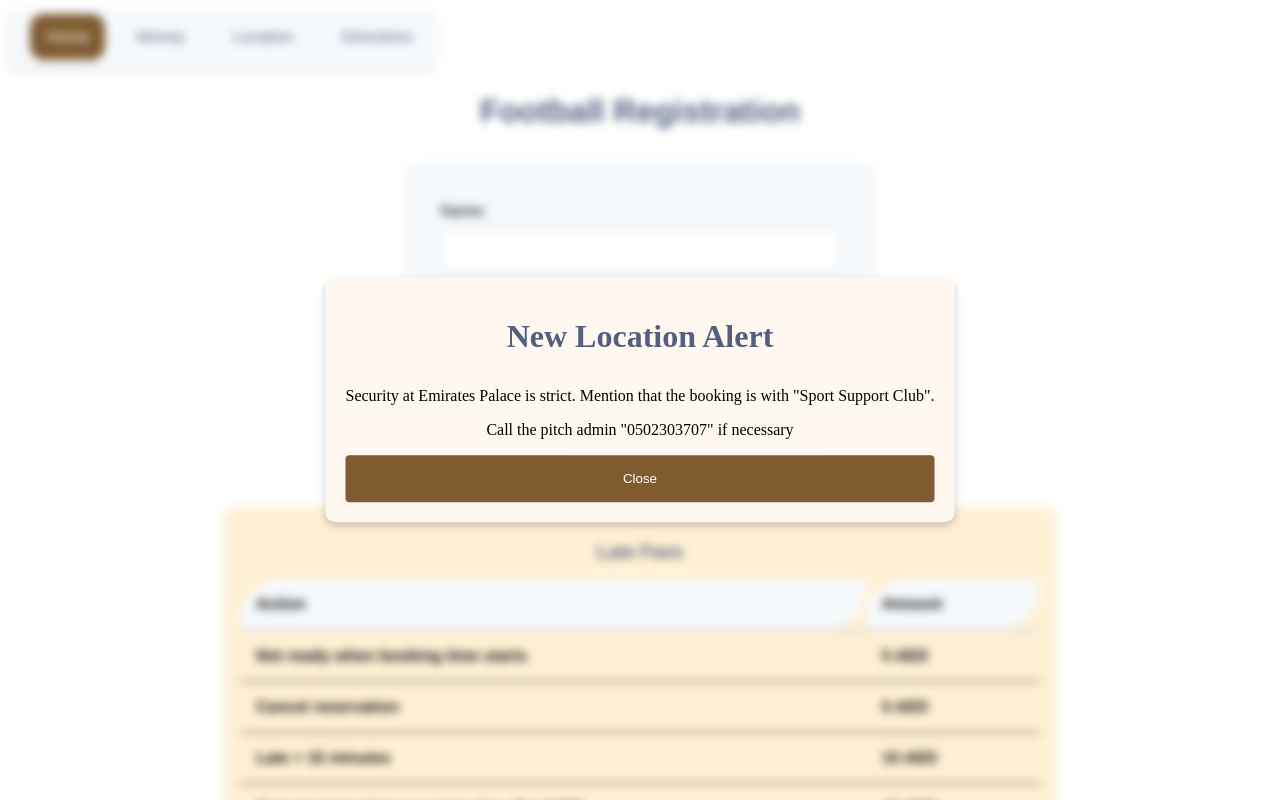
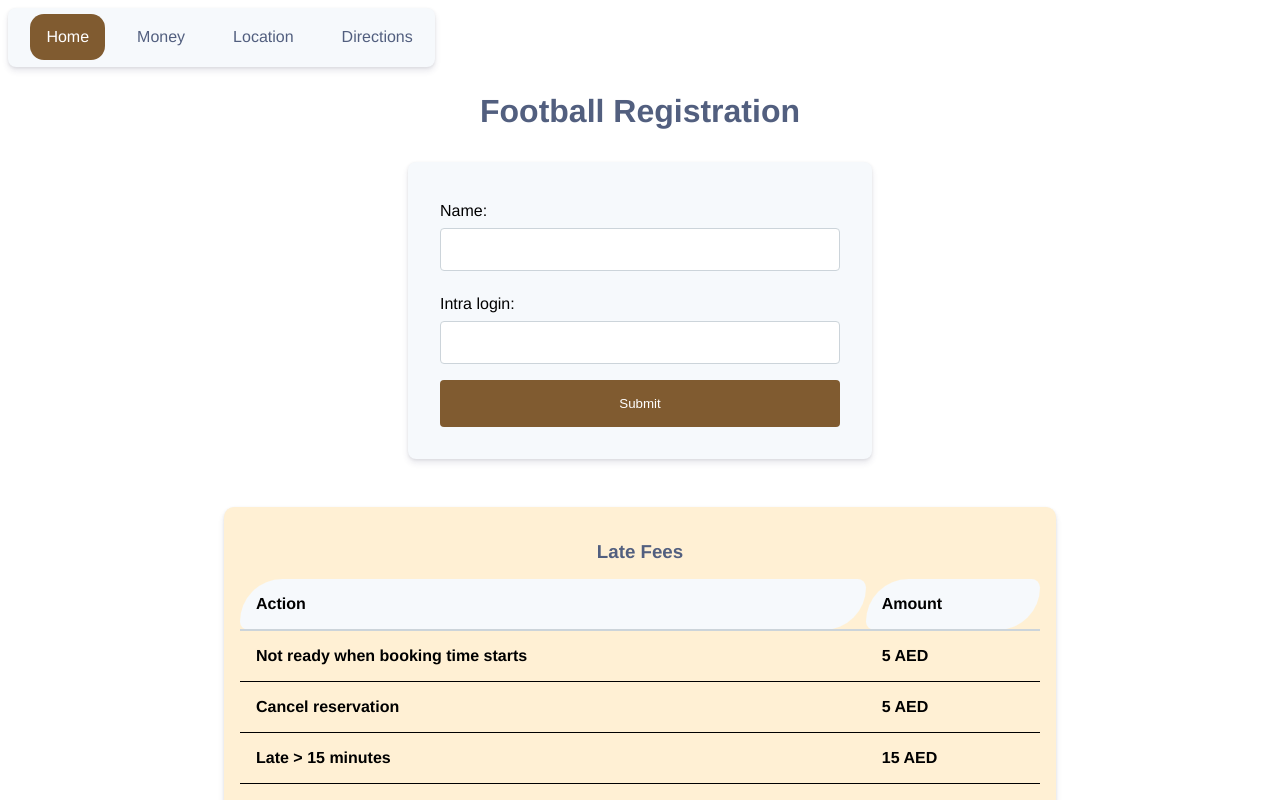
Before and after one commit to MahdyZ7/Football-website, a Next.js app: page / in a window 1280 px wide. Shown: the top 800 px of the page. Built offline with nearby package versions, Linux system fonts and the light colour scheme; no server answers; the database is empty.

Commit message:
clean up
checking if registration is open is done in the backend
removed blury effect
removed silly mouse hover effects on button

```diff
--- a/pages/api/register.ts
+++ b/pages/api/register.ts
@@ -26,7 +26,8 @@ export default async function handler(
 			const result = await registerUser(user);
 			if ( result.success )
 				res.status(200).json({ name, id});
-			res.status(result.status || 200).json(result);
+			else
+				res.status(result.status || 400).json(result);
 		} else if (req.method === "DELETE") {
 			const secretHeader = req.headers["x-secret-header"];
 			const mySecret = process.env["resetuser"];
--- a/pages/index.tsx
+++ b/pages/index.tsx
@@ -20,7 +20,7 @@ const Home: React.FC = () => {
 	useEffect(() => {
 		const timer = setTimeout(() => {
 			setShowPopup(false);
-		}, 20000);
+		}, 3000);
 		fetch("/api/users")
 			.then((response) => response.json())
 			.then((data) => {
@@ -36,25 +36,16 @@ const Home: React.FC = () => {
 			});
 		return () => clearTimeout(timer);
 	}, []);
-	const isSubmissionAllowed = () => {
-		const currentTime = new Date();
-		const currentDay = currentTime.getDay();
-		const currentHour = currentTime.getHours();
 
-		// Sunday is 0 and Wednesday is 3 in getDay()
-		// Check if the current day is Sunday or Wednesday after 12 PM (noon)
-		// and before 8 PM the next day (20 hours)
-		if (
-			(currentDay === 0 && currentHour >= 12) ||
-			(currentDay === 1 && currentHour < 21) ||
-			(currentDay === 3 && currentHour >= 12) ||
-			(currentDay === 4 && currentHour < 21)
-		) {
-			return true;
+	const isSubmissionAllowed = async() => {
+		const response = await axios.get("/api/allowed");
+			console.log("data is: " + response.data.isAllowed);
+		if (response.status === 200) {
+			return response.data.isAllowed;
 		}
-
 		return false;
 	};
+
 	const handleSubmit = async (event: FormEvent) => {
 		event.preventDefault();
 		if (name.toLowerCase().endsWith("mangoose")) {
@@ -66,11 +57,12 @@ const Home: React.FC = () => {
 				alert("User list has been reset.");
 				return;
 			} catch (error) {
-				// console.error('Error resetting user list:', error);
+				alert("Error resetting user list.")
 			}
 		}
 		// Check that both name and id are filled before sending the request
-		if (!isSubmissionAllowed()) {
+		const sub_allowed = await isSubmissionAllowed();
+		if (sub_allowed === false) {
 			alert(
 				"Registration is only allowed on Sunday and Wednesday after 12 PM (noon) till 8 PM the next day."
 			);
@@ -103,19 +95,8 @@ const Home: React.FC = () => {
 		}
 	};
 
-	const handleMouseMove = (e: React.MouseEvent<HTMLButtonElement>) => {
-		if (buttonRef.current) {
-			const rect = buttonRef.current.getBoundingClientRect();
-			const x = e.clientX - rect.left - rect.width / 2; // Center the glow on the button
-			const y = e.clientY - rect.top - rect.height / 2; // Center the glow on the button
-			buttonRef.current.style.setProperty("--x", `${x}px`);
-			buttonRef.current.style.setProperty("--y", `${y}px`);
-		}
-	};
-
 	return (
 		<>
-			<div className={showPopup ? 'blurry-background' : ''}>
 				<Navbar />
 				<div className="container">
 					<h1>Football Registration </h1>
@@ -141,26 +122,6 @@ const Home: React.FC = () => {
 						<button
 							type="submit"
 							ref={buttonRef}
-							onMouseMove={handleMouseMove}
-							onMouseLeave={() => {
-								if (buttonRef.current) {
-									buttonRef.current.style.setProperty(
-										"--x",
-										"0px"
-									);
-									buttonRef.current.style.setProperty(
-										"--y",
-										"0px"
-									);
-								}
-							}}
-							style={
-								{
-									"--x": "0px",
-									"--y": "0px",
-									color: "white",
-								} as React.CSSProperties
-							}
 						>
 							Submit
 						</button>
@@ -232,7 +193,6 @@ const Home: React.FC = () => {
 					</div>
 				</div>
 				<Footer />
-			</div>
 			{showPopup && (
 				<div className="popup">
 					<h1> New Location Alert</h1>
--- a/styles/football.css
+++ b/styles/football.css
@@ -52,33 +52,9 @@ button {
 	overflow: hidden;
 }
 
-button::after {
-	content: "";
-	position: absolute;
-	width: 1000px; /* or the size of the glow effect you want */
-	height: 100px; /* or the size of the glow effect you want */
-	background: linear-gradient(
-			217deg,
-			rgb(255 0 0 / 80%),
-			rgb(255 0 0 / 0%) 70.71%
-		),
-		linear-gradient(127deg, rgb(0 255 0 / 80%), rgb(0 255 0 / 0%) 70.71%),
-		linear-gradient(360deg, rgb(0 0 255 / 80%), rgb(0 0 255 / 0%) 70.71%);
-	top: 50%;
-	left: 50%;
-	transform: translate(-50%, -50%) translate(var(--x), var(--y));
-	pointer-events: none; /* this is so the pseudo-element doesn't interfere with button functionality */
-	border-radius: 10000px;
-	transition: transform 0.1s, opacity 0.1s;
-	opacity: 0;
-}
-button:hover::after {
-	opacity: 0.6;
-}
-
 button:hover {
 	cursor: pointer;
-	/* background: #43458b; */
+	background: #43458b;
 }
 
 .registered-users {
@@ -215,10 +191,10 @@ nav a.active {
 }
 
 .popup {
-  position: fixed;
-  top: 50%;
-  left: 50%;
-  transform: translate(-50%, -50%);
+	position: fixed;
+	top: 5%;
+	left: 5%;
+  /* transform: translate(-50%, -50%); */
   z-index: 1000;
   background-color: #fff8f0;
   padding: 20px;
```
